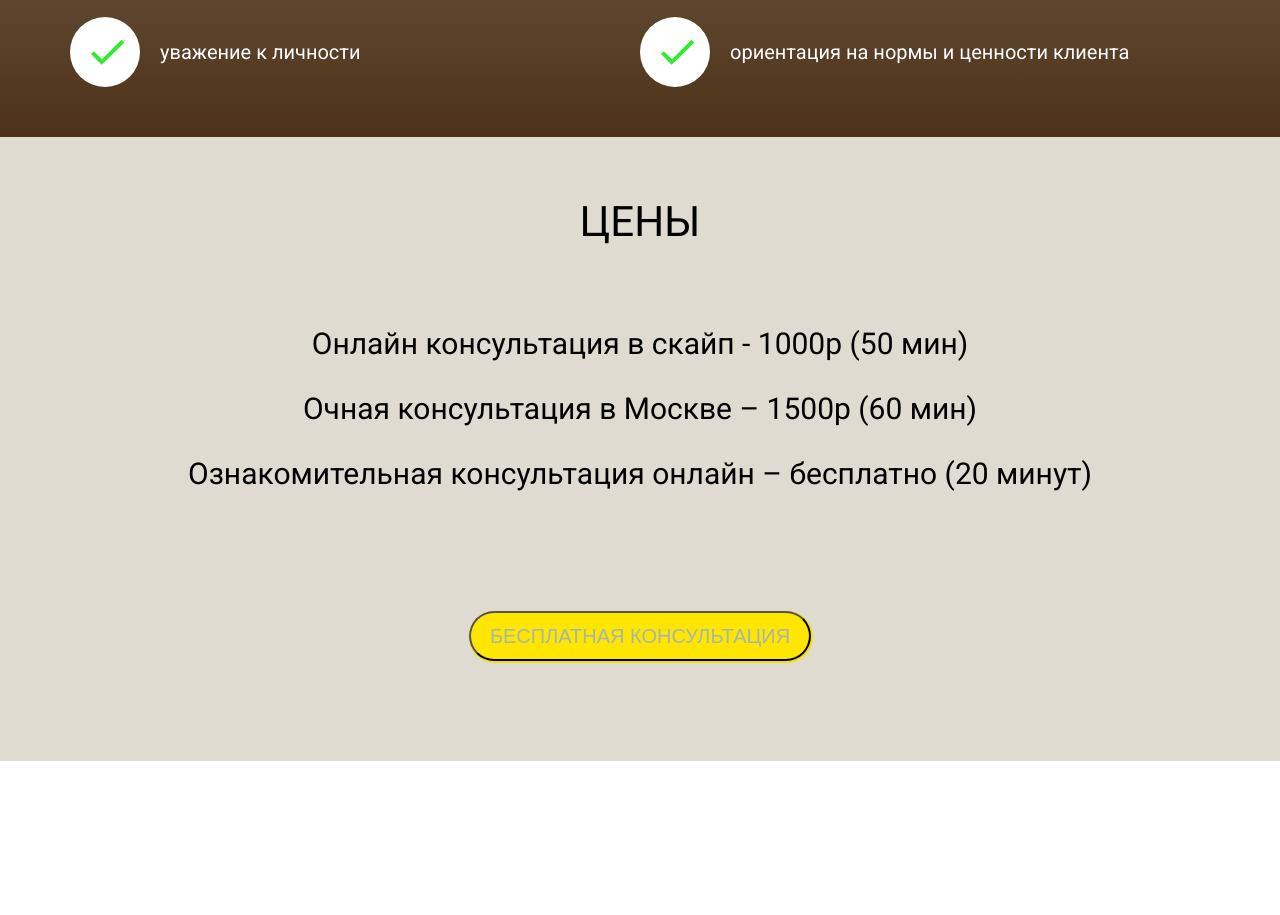
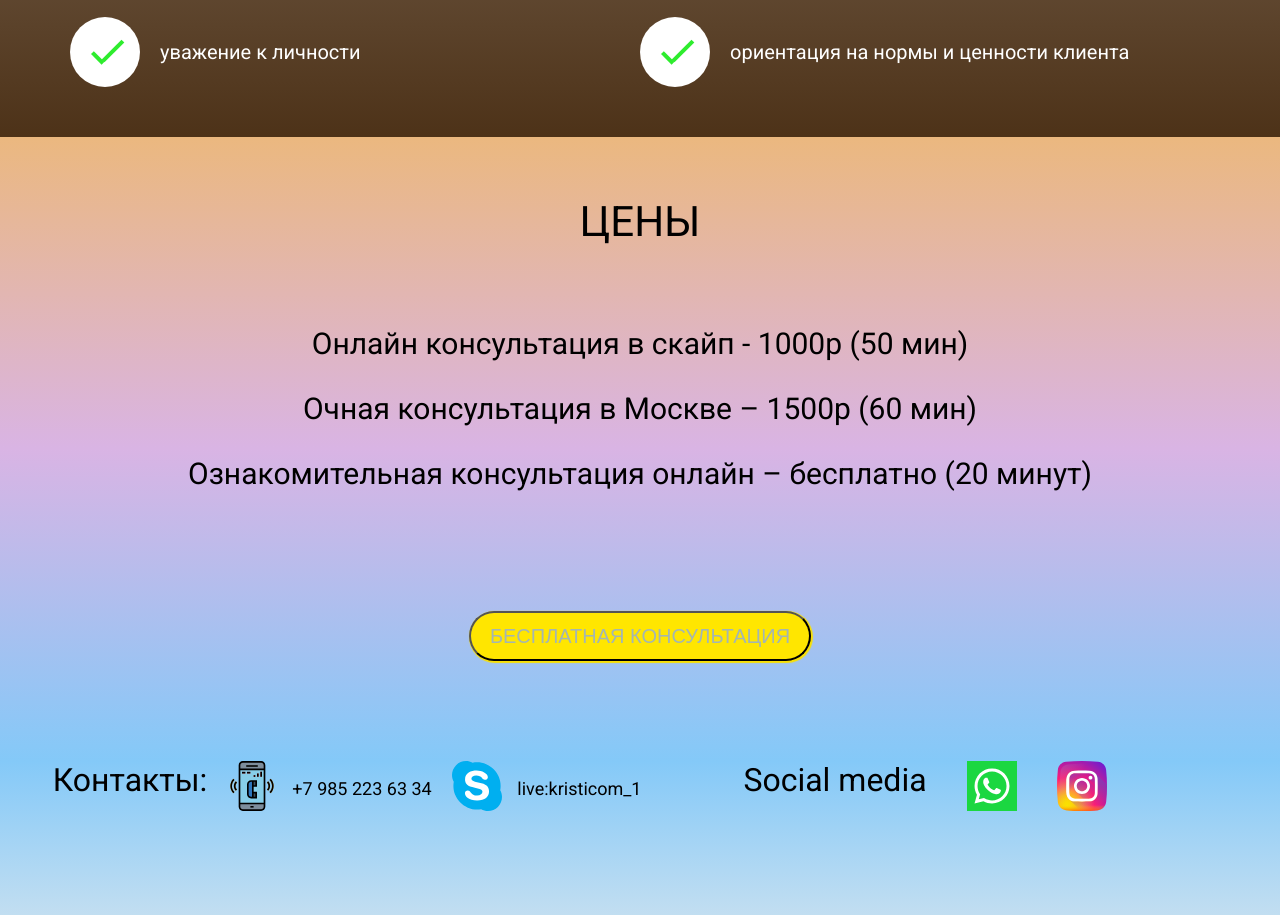
Before and after one commit to AsgurDjons/test, a website: page src/index.html in a window 1280 px wide. Shown: the part 4400-5315 px from the top of the page. Before the commit the page ends 5161 px from the top, so only its background shows below. Drawn offline with nearby package versions, Linux system fonts and the light colour scheme.

Commit message:
decstop ful

```diff
--- a/src/index.html
+++ b/src/index.html
@@ -9,7 +9,7 @@
     <link rel="stylesheet" href="css/style.min.css">
 </head>
 <body>
-    <header>
+    <header id="up">
         <nav>
             <div class="container">
                 <ul class="menu">
@@ -191,12 +191,39 @@
             </div>
         </div>
     </section>
-    <footer>
-
+    <footer class="contacts-bg">
+        <div class="container">
+            <div class="contacts-wrapper">
+                <div class="contacts">
+                    <div class="contacts-header">Контакты:</div>
+                    <div class="contacts__phone">
+                        <img src="icons/call.svg" alt="Телефон:" class="contacts__phone_item">
+                        <a class="contacts__phone_link" href="#">+7 985 223 63 34</a>
+                    </div>
+                    <div class="contacts__skype">
+                        <img src="icons/skype.svg" alt="skype" class="contacts__skype_item">
+                        <a class="contacts__skype_link" href="#">live:kristicom_1</a>
+                    </div>
+                </div>
+                <div class="social">
+                    <div class="social-header">Social media</div>
+                    <div class="contacts__watsapp">
+                        <a class="contacts__watsapp_link" href="https://wa.me/79852236334">
+                            <img src="icons/whatsapp.svg" alt="WatsApp">
+                        </a>
+                    </div>
+                    <div class="contacts__instagram">
+                        <a class="contacts__instagram_link" href="https://www.instagram.com/pro_kristinator/">
+                            <img src="icons/instagram-sketched.svg" alt="Instagram">
+                        </a>
+                    </div>
+                </div>
+            </div>
+        </div>
     </footer>
-    <!-- <a href="#up" class="pageup">
+    <a href="#up" class="pageup">
         <img src="icons/up.svg" alt="up">
-    </a> -->
+    </a>
     <script type="text/javascript" src="https://cdn.jsdelivr.net/npm/slick-carousel@1.8.1/slick/slick.min.js"></script>
     <script src="https://code.jquery.com/jquery-1.11.0.min.js"></script>
     <script src="https://code.jquery.com/jquery-migrate-1.2.1.min.js"></script>
--- a/src/js/slaider.js
+++ b/src/js/slaider.js
@@ -1,3 +1,4 @@
+$(document).ready(function(){
     $('.carousel__inner').slick({
         speed: 1200,
         adaptiveHeight: true,
@@ -14,3 +15,19 @@ $('.carousel__inner').slick({
             }
         ]
     });
+    // Smooth scroll and pageup
+
+    $(window).scroll(function() {
+        if ($(this).scrollTop() > 980) {
+            $('.pageup').fadeIn();
+        } else {
+            $('.pageup').fadeOut();
+        }
+    });
+
+    $("a[href=#up]").click(function(){
+        const _href = $(this).attr("href");
+        $("html, body").animate({scrollTop: $(_href).offset().top+"px"});
+        return false;
+    });
+});
--- /dev/null
+++ b/src/sass/block/_footer.scss
@@ -0,0 +1,54 @@
+.contacts-bg {
+    background: linear-gradient(to bottom, rgb(132, 201, 248), rgb(194, 222, 241));
+    height: 100%;
+    padding-bottom: 100px;
+    .contacts-wrapper {
+        display: flex;
+        justify-content: space-between;
+        .contacts,
+        .social {
+            display: flex;
+            justify-content: center;
+            width: 50%;
+            .contacts-header {
+                font-size: 32px;
+            }
+            .contacts__phone,
+            .contacts__skype {
+                display: flex;
+                margin-left: 20px;
+                &_item {
+                    display: block;
+                    width: 50px;
+                    height: 50px;
+                }
+                &_link {
+                    display: flex;
+                    align-items: center;
+                    text-align: center;
+                    color: black;
+                    font-size: 18px;
+                    width: 140px;
+                    padding-left: 15px;
+                    text-decoration: none;
+                    cursor: pointer;
+                }
+            }
+        }
+        .social {
+            .social-header {
+                font-size: 32px;
+            }
+            .contacts__watsapp,
+            .contacts__instagram {
+                display: flex;
+                &_link {
+                    padding-left: 40px;
+                    img {
+                        width: 50px;
+                    }
+                }
+            }
+        }
+    }
+}
--- a/src/sass/block/_money.scss
+++ b/src/sass/block/_money.scss
@@ -1,5 +1,6 @@
 .money-bg {
-    background-color: rgb(224, 219, 208);
+    background: linear-gradient(to bottom, rgb(235, 184, 127), rgb(217, 180, 228),
+    rgb(132, 201, 248));
     height: 100%;
     .money {
         display: flex;
--- a/src/sass/style.scss
+++ b/src/sass/style.scss
@@ -17,7 +17,8 @@ body {
 @import 'block/carousel';
 @import 'block/tema-worck';
 @import 'block/money';
-
+@import 'block/footer';
+@import 'block/pageup';
 
 @import 'block/pageup';
 @import 'block/media';
```
Also changed, not shown: src/css/style.min.css, src/icons/call.svg (added), src/icons/instagram-sketched.svg (added), src/icons/skype.svg (added), src/icons/whatsapp.svg (added). Lines whose indentation alone changed are shown as unchanged.
